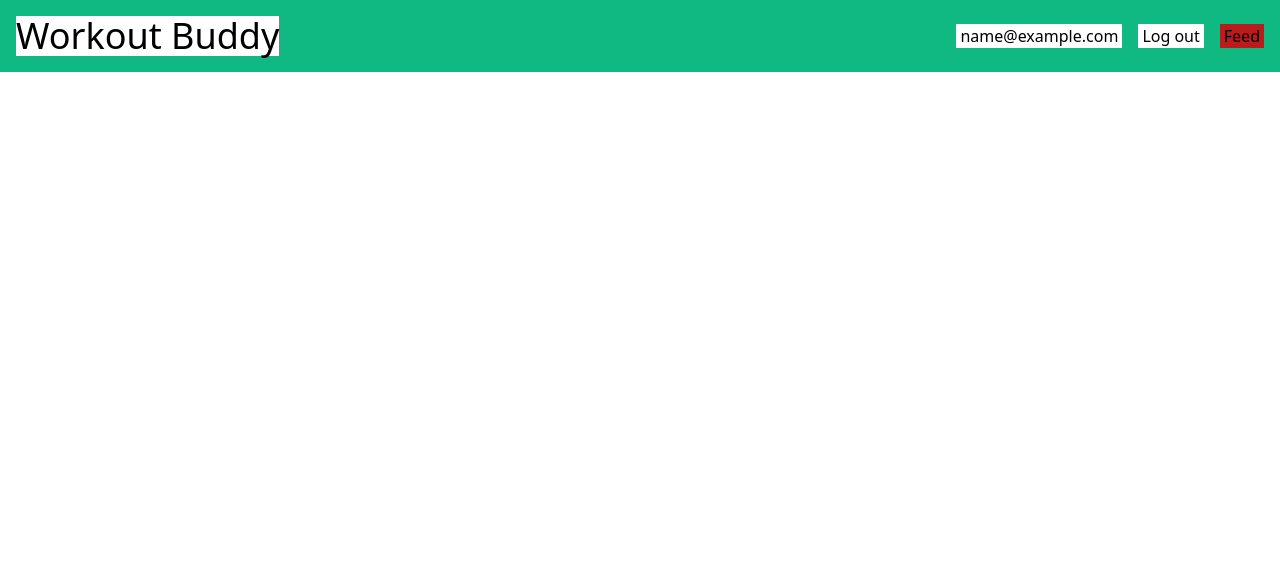
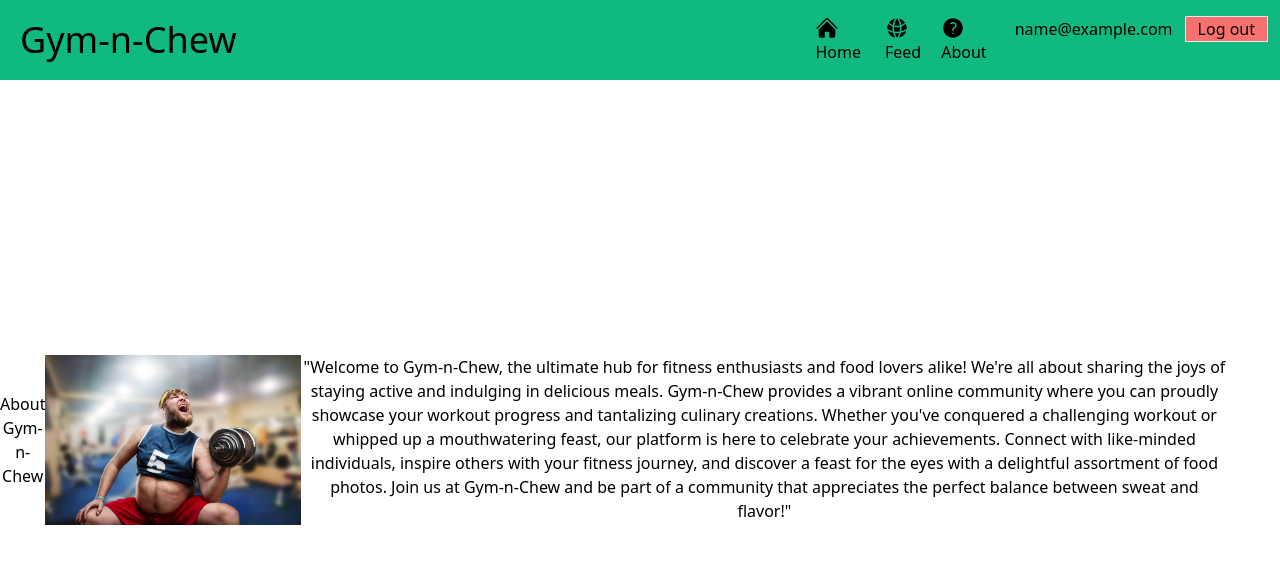
Before and after one commit to micheci/MernSocialMedia, a React (Create React App) app in the folder frontend/: page /about in a window 1280 px wide. Shown: the top 564 px of the page. Built offline with nearby package versions, Linux system fonts and the light colour scheme; sample sign-in values are in the browser's storage.

Commit message:
adding about page

```diff
--- a/frontend/src/App.js
+++ b/frontend/src/App.js
@@ -7,7 +7,8 @@ import Home from './pages/Home'
 import Navbar from './components/Navbar';
 import Login from './pages/Login'
 import Signup from './pages/Signup'
-import Feed from './pages/Feed';''
+import Feed from './pages/Feed';
+import About from './pages/About'
 
 
 function App() {
@@ -36,6 +37,10 @@ function App() {
               path="/feed"
               element={<Feed/>}
             />
+             <Route
+              path="/about"
+              element={<About/> }
+            />
         </Routes>
       </div>
       </BrowserRouter>
--- a/frontend/src/components/Navbar.js
+++ b/frontend/src/components/Navbar.js
@@ -11,19 +11,34 @@ const Navbar = () => {
   }
 
   return (
-    <header className="bg-green-500 p-4 fixed w-full">
-      <div>
-        <div className="flex items-center justify-between">
+    <header className=" flex bg-green-500 p-1 fixed justify-between w-full ">
+        <Link  to="/">
+          <button className="text-4xl   p-4  text-black">Gym-n-Chew</button>
+        </Link>
+        <div className="flex items-center justify-end">
 
-        <Link  to="/">
-          <button className="text-4xl rounded-none bg-white hover:bg-gray-200 text-black">Workout Buddy</button>
-        </Link>
         <nav>
           {user &&(
-          <div className="flex space-x-4">
-            <span className="rounded-none px-1 bg-white hover:bg-gray-200 text-black">{user.email}</span>
-            <button className="rounded-none px-1 bg-white hover:bg-gray-200 text-black" onClick={handleCLick}>Log out </button>
-            <Link className="rounded-none px-1 bg-red-700 hover:bg-gray-200 text-black" to="/feed">Feed</Link>
+          <div className="flex space-x-4 ">
+              <Link  className="rounded-none px-1 text-black" to="/"> <svg xmlns="http://www.w3.org/2000/svg" viewBox="0 0 24 24" fill="currentColor" className="w-6 h-6">
+                <path d="M11.47 3.84a.75.75 0 011.06 0l8.69 8.69a.75.75 0 101.06-1.06l-8.689-8.69a2.25 2.25 0 00-3.182 0l-8.69 8.69a.75.75 0 001.061 1.06l8.69-8.69z" />
+                <path d="M12 5.432l8.159 8.159c.03.03.06.058.091.086v6.198c0 1.035-.84 1.875-1.875 1.875H15a.75.75 0 01-.75-.75v-4.5a.75.75 0 00-.75-.75h-3a.75.75 0 00-.75.75V21a.75.75 0 01-.75.75H5.625a1.875 1.875 0 01-1.875-1.875v-6.198a2.29 2.29 0 00.091-.086L12 5.43z" />
+              </svg>Home</Link>
+            <Link className="rounded-none px-1 text-black" to="/feed"><svg xmlns="http://www.w3.org/2000/svg" viewBox="0 0 24 24" fill="currentColor" className="w-6 h-6">
+                <path d="M21.721 12.752a9.711 9.711 0 00-.945-5.003 12.754 12.754 0 01-4.339 2.708 18.991 18.991 0 01-.214 4.772 17.165 17.165 0 005.498-2.477zM14.634 15.55a17.324 17.324 0 00.332-4.647c-.952.227-1.945.347-2.966.347-1.021 0-2.014-.12-2.966-.347a17.515 17.515 0 00.332 4.647 17.385 17.385 0 005.268 0zM9.772 17.119a18.963 18.963 0 004.456 0A17.182 17.182 0 0112 21.724a17.18 17.18 0 01-2.228-4.605zM7.777 15.23a18.87 18.87 0 01-.214-4.774 12.753 12.753 0 01-4.34-2.708 9.711 9.711 0 00-.944 5.004 17.165 17.165 0 005.498 2.477zM21.356 14.752a9.765 9.765 0 01-7.478 6.817 18.64 18.64 0 001.988-4.718 18.627 18.627 0 005.49-2.098zM2.644 14.752c1.682.971 3.53 1.688 5.49 2.099a18.64 18.64 0 001.988 4.718 9.765 9.765 0 01-7.478-6.816zM13.878 2.43a9.755 9.755 0 016.116 3.986 11.267 11.267 0 01-3.746 2.504 18.63 18.63 0 00-2.37-6.49zM12 2.276a17.152 17.152 0 012.805 7.121c-.897.23-1.837.353-2.805.353-.968 0-1.908-.122-2.805-.353A17.151 17.151 0 0112 2.276zM10.122 2.43a18.629 18.629 0 00-2.37 6.49 11.266 11.266 0 01-3.746-2.504 9.754 9.754 0 016.116-3.985z" />
+              </svg>
+              Feed</Link>
+                          <Link className="rounded-none text-black" to="/about"><svg xmlns="http://www.w3.org/2000/svg" viewBox="0 0 24 24" fill="currentColor" className="w-6 h-6">
+                <path fillRule="evenodd" d="M2.25 12c0-5.385 4.365-9.75 9.75-9.75s9.75 4.365 9.75 9.75-4.365 9.75-9.75 9.75S2.25 17.385 2.25 12zm11.378-3.917c-.89-.777-2.366-.777-3.255 0a.75.75 0 01-.988-1.129c1.454-1.272 3.776-1.272 5.23 0 1.513 1.324 1.513 3.518 0 4.842a3.75 3.75 0 01-.837.552c-.676.328-1.028.774-1.028 1.152v.75a.75.75 0 01-1.5 0v-.75c0-1.279 1.06-2.107 1.875-2.502.182-.088.351-.199.503-.331.83-.727.83-1.857 0-2.584zM12 18a.75.75 0 100-1.5.75.75 0 000 1.5z" clipRule="evenodd" />
+              </svg>
+              About</Link>
+
+
+            <div className='right'>
+            <span className="rounded-none px-3  text-black">{user.email}</span>
+            <button className="rounded-none px-3 mr-2 border bg-red-400  text-black" onClick={handleCLick}>Log out </button>
+            </div>
+
           </div>
           )}
 
@@ -35,8 +50,8 @@ const Navbar = () => {
           )}
 
         </nav>
-      </div>
-      </div>
+        </div>
+
     </header>
   )
 }
--- a/frontend/src/components/PostDetails.js
+++ b/frontend/src/components/PostDetails.js
@@ -25,10 +25,10 @@ const handleClick=async()=>{
 }
 
   return (
-    <div className='post-details rounded border border-black'>
+    <div className='post-details rounded border  border-black'>
         <img className='h-48 w-full' src={post.fileURL}/>
-        <h4 className='text-center'>{post.title}</h4>
-        <p className='text-center'>{post.message}</p>
+        <h4 className='text-center'>Title:{post.title}</h4>
+        <p className='text-center'>Message:{post.message}</p>
         <div className=' flex place-content-around'>
           <p >{post.likes.length} likes</p>
           <button  onClick={handleClick}>delete</button>
--- a/frontend/src/components/PostForm.js
+++ b/frontend/src/components/PostForm.js
@@ -70,21 +70,23 @@ function PostForm() {
 
   return (
 
-    <form className=" flex border mt-8 flex-col justify-center items-center " onSubmit={handleSubmit} encType="multipart/form-data">
-      <h3 className='text-center'>Add post</h3>
-      {/* <label>Title</label>
+    <form className=" bg-green-500 flex flex-col justify-center items-center " onSubmit={handleSubmit} encType="multipart/form-data">
+      <h3 className=''>Add post</h3>
+      <label>Title</label>
       <input
+        id='title'
         type="text"
         onChange={(e) => setTitle(e.target.value)}
         value={title}
-      /> */}
+      />
       <label className='text-center'>Message</label>
       <input
+        id='message'
         type="text"
         onChange={(e) => setMessage(e.target.value)}
         value={message}
       />
-      <label className=''>File</label>
+      <label >File</label>
       <input
         type="file"
         name='file'
@@ -92,7 +94,7 @@ function PostForm() {
       />
 
       {/* //{preview && <img src={preview} alt="Preview" />} */}
-      <button>Add Post</button>
+      <button className='border rounded bg-blue-500	'>Add Post</button>
     </form>
 
 
--- a/frontend/src/components/ProfileSection.js
+++ b/frontend/src/components/ProfileSection.js
@@ -3,17 +3,17 @@ import testPic from '../pics/testpic.png'
 
 const ProfileSection = () => {
   return (
-    <div className='profileSection text-center pt-20'>
-      <div className='textBox border-2  flex flex-col border-black '>
+    <div className='bg-green-500  profileSection text-center pt-20'>
+      <div className='textBox  flex flex-col border-black '>
         <img className=" object-cover w-40 h-32 rounded mx-auto" src={testPic} alt="Default avatar"/>
         <h1>Name</h1>
-        <h1>Lorem ipsum dolor sit amet, consectetur
+        <h1 className='mt-1'>Lorem ipsum dolor sit amet, consectetur
           adipiscing elit, sed do eiusmod tempor incididunt ut
           labore et dolore magna aliqua. Ut enim ad minim veniam,
           quis nostrud exercitation ullamco laboris nisi ut aliquip
           ex ea commodo consequat. Duis aute irure dolor in reprehenderit
           in voluptate velit esse cillum dolore eu</h1>
-        <h1>Dallas,Tx (webb chapel)</h1>
+        <h1 className='mt-1'>Dallas,Tx (webb chapel)</h1>
       </div>
     </div>
   )
--- a/frontend/src/index.css
+++ b/frontend/src/index.css
@@ -1,3 +1,18 @@
 @tailwind base;
 @tailwind components;
 @tailwind utilities;
+
+#title,#message{
+    color: black;
+}
+
+.feedPic{
+    height: 14rem;
+
+    justify-content: center;
+}
+.likeBtn{
+    background-color: aqua;
+    border: 1px solid black ;
+    border-radius: 20%;
+}
--- /dev/null
+++ b/frontend/src/pages/About.js
@@ -0,0 +1,35 @@
+import React from 'react'
+import aboutPic from '../pics/aboutPic.png'
+
+
+function About() {
+  return (
+    <div className='flex col items-center justify-center h-screen pt-20'>
+        <div>
+        <h1 className='text-center '>About Gym-n-Chew</h1>
+        </div>
+        <div className='flex'>
+        <img className='w-64' src={aboutPic}></img>
+       <h1 className='text-center w-3/4'>"Welcome to Gym-n-Chew, the ultimate
+         hub for fitness enthusiasts and food lovers
+          alike! We're all about sharing the joys of
+           staying active and indulging in delicious meals.
+            Gym-n-Chew provides a vibrant online community
+             where you can proudly showcase your workout progress
+              and tantalizing culinary creations. Whether you've
+               conquered a challenging workout or whipped up a
+               mouthwatering feast, our platform is here to
+               celebrate your achievements. Connect
+                with like-minded individuals, inspire
+                 others with your fitness journey, and
+                  discover a feast for the eyes with
+                   a delightful assortment of food photos.
+                    Join us at Gym-n-Chew and be part of a community that
+        appreciates the perfect balance between sweat and flavor!"</h1>
+
+        </div>
+    </div>
+  )
+}
+
+export default About
--- a/frontend/src/pages/Feed.js
+++ b/frontend/src/pages/Feed.js
@@ -36,7 +36,7 @@ function Feed() {
 
     }, [dispatch,user])
   return (
-    <div>Feed
+    <div className='pt-24 ml-3 mr-3 gap-2 grid p-10 grid-cols-3'>
       {posts && posts.map((post) => (
 
           <FeedDetails key={post._id} post={post} />
--- a/frontend/src/pages/Home.js
+++ b/frontend/src/pages/Home.js
@@ -38,7 +38,7 @@ function Home() {
       <PostForm />
       </div>
       <div className='flex-1 flex overflow-hidden'>
-        <div className="flex-1 mt-20 gap-2 overflow-y-scroll grid grid-cols-3">
+        <div className="flex-1 pt-24 gap-3 pl-2 overflow-y-scroll grid grid-cols-3">
           {posts && posts.map((post) => (
                 <PostDetails  key={post._id} post={post} />
               ))}
```
Also changed, not shown: frontend/src/components/FeedDetails.js (+13 -8 lines), frontend/src/pics/aboutPic.png (added), 8 other files (tests, documents, lock files or other folders).
